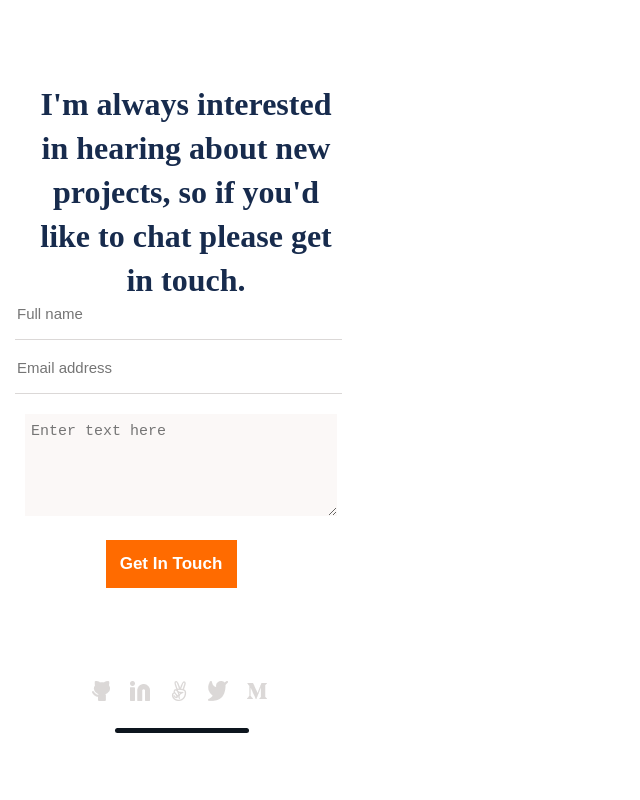
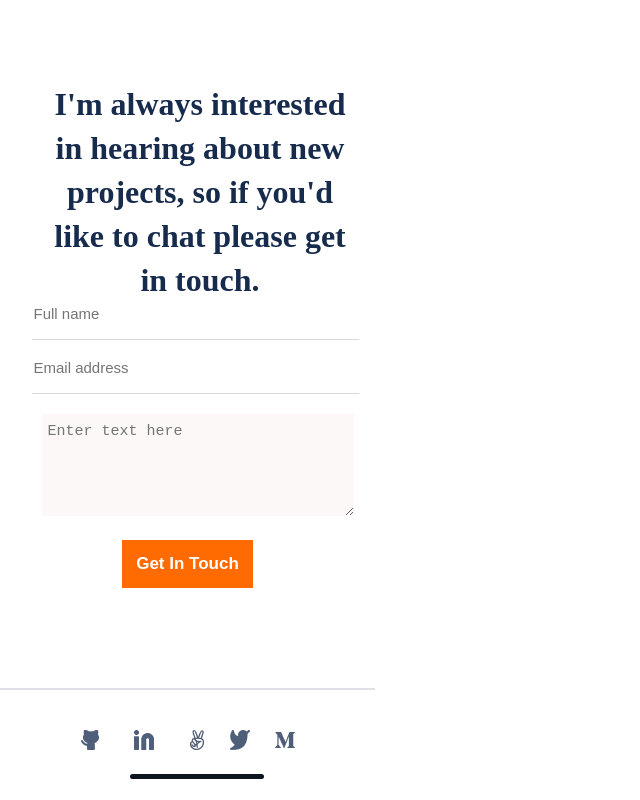
Before and after one commit to Robison-faike123/mobile-me-, a website: page index.html in a window 1280 px wide. Shown: the part 6085-6885 px from the top of the page, without its empty margins (0-640 px from the left). Before the commit the page ends 6844 px from the top, so only its background shows below. Drawn offline with Linux system fonts and the light colour scheme.

Commit message:
images changed as requested

```diff
--- a/index.html
+++ b/index.html
@@ -274,38 +274,32 @@
             </div>
         </div>
     </form>
-    <section class="footer-section">
-      <footer class="footer" >
-        <ul class="Socials">
-          <li>
+    <div class="cross"></div>
+    <div class="contact-social">
+        <div class="contact-social-icon">
+
             <a href="https://github.com/Robison-faike123">
-              <img src="./images/Icon -GitHub.png" alt="-GitHub" />
+              <img class="image"src="images/help.png" alt="-GitHub" />
             </a>
-          </li>
-          <li>
+
             <a href="https://www.linkedin.com/">
-              <img src="./images/Icon - Linkedin.png" alt="Linkedin" />
+              <img class="image"src="./images/Disabled.png" alt="Linkedin" />
             </a>
-          </li>
-          <li>
+
             <a href="#">
-              <img src="./images/Icon - Angelist.png" alt="Angelist" />
+              <img class="image"src="./images/strugle.png" alt="Angelist" />
             </a>
-          </li>
-          <li>
+
             <a href="https://twitter.com">
-              <img src="./images/Icon - Twitter.png" alt="Twitter" />
+              <img class="image"src="./images/twitter.png" alt="Twitter" />
             </a>
-          </li>
-          <li>
+
             <a href="#">
-              <img src="./images/Icon - Medium.png" alt="Medium" />
+              <img class="image" src="./images/medium.png" alt="Medium" />
             </a>
-          </li>
-        </ul>
-      </footer>
+        </div> <br>
       <div class="line"></div>
-    </section>
+    </div>
 
   </section>
   </body>
--- a/styles.css
+++ b/styles.css
@@ -737,7 +737,7 @@ button:hover {
 .details {
   display: flex;
   flex-direction: column;
-  align-items: flex-start;
+  align-items: center;
   position: absolute;
   width: 375px;
   left: 0;
@@ -798,10 +798,10 @@ button:hover {
   line-height: 24px;
   border: none;
   padding: 6px;
+  font-family: 'Inter'sans-serif;
 }
 
 .inputTextarea {
-  /* margin-left:20px; */
   margin-right: 20px;
   padding-left: 10px;
   padding-right: 10px;
@@ -877,36 +877,42 @@ button:hover {
   color: #5b5957;
 }
 
-.footer {
-  display: flex;
-  justify-content: space-between;
-  margin: 20px;
-  padding: 15px 14px;
-  border-top: #dbd8d7;
+.cross {
+  border: 1px solid #dfe1e6;
+  margin-top: 100px;
+  align-self: stretch;
+  background: #dfe1e6;
 }
 
-.footer-section {
-  display: flex;
-  justify-content: center;
-  margin-top: 40px;
-  border-top: #979493;
+.cross:hover {
+  background: #172b4d;
+  border: 1px solid #172b4d;
 }
 
-.Socials {
+.contact-social-icon {
   display: flex;
+  align-items: center;
   justify-content: center;
-  align-items: center;
-  list-style: none;
-  color: #505f79;
+  gap: 25px;
+}
+
+.contact-social {
+  display: flex;
+  flex-direction: row;
+  align-self: center;
+  margin-top: 30px;
+  margin-bottom: 35px;
 }
 
 .line {
   position: absolute;
   width: 134px;
   height: 5px;
+  left: calc(50% - 134px / 2 - 0.5px);
+  bottom: 20px;
   background: #0d151e;
   border-radius: 10px;
-  margin-top: 100px;
   align-items: center;
-  margin-left: 60px;
+  margin-left: 10px;
+  margin-top: 20px;
 }
```
Also changed, not shown: images/Disabled.png (added), images/Icons/Vector.png (added), images/Tertiary/Icons/Vector.png (added), images/help.png (added), images/medium.png (added), images/strugle.png (added), images/twitter.png (added).
